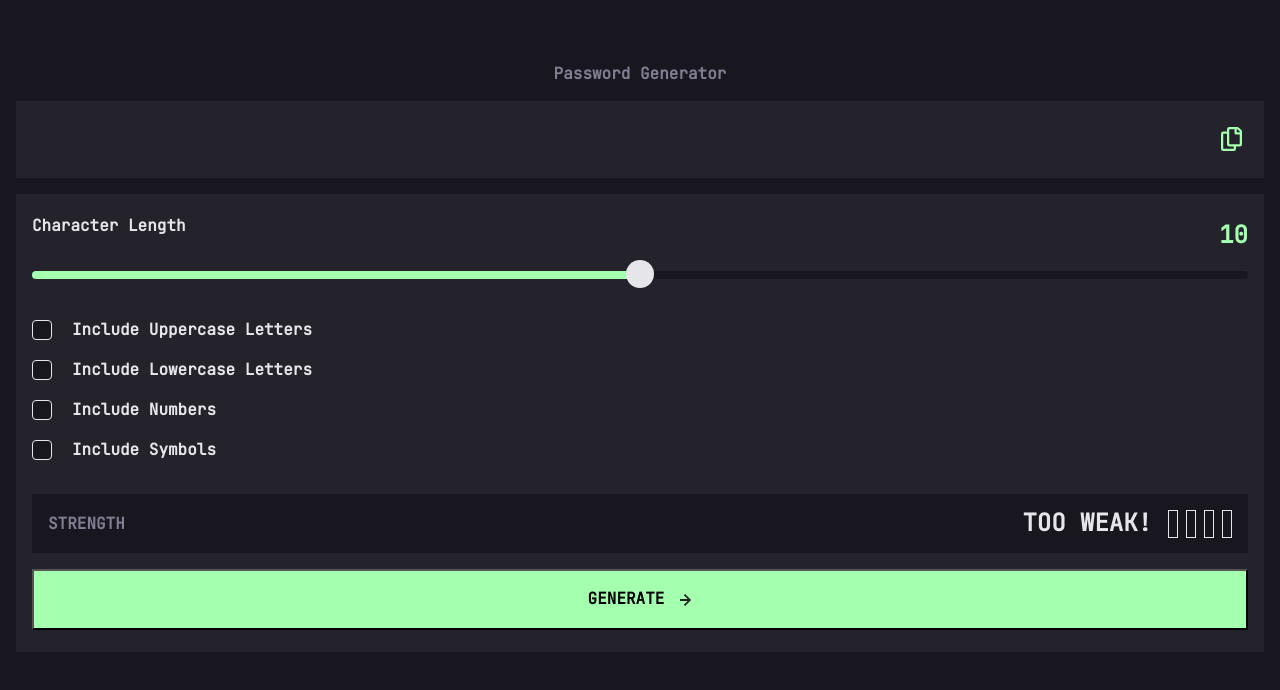
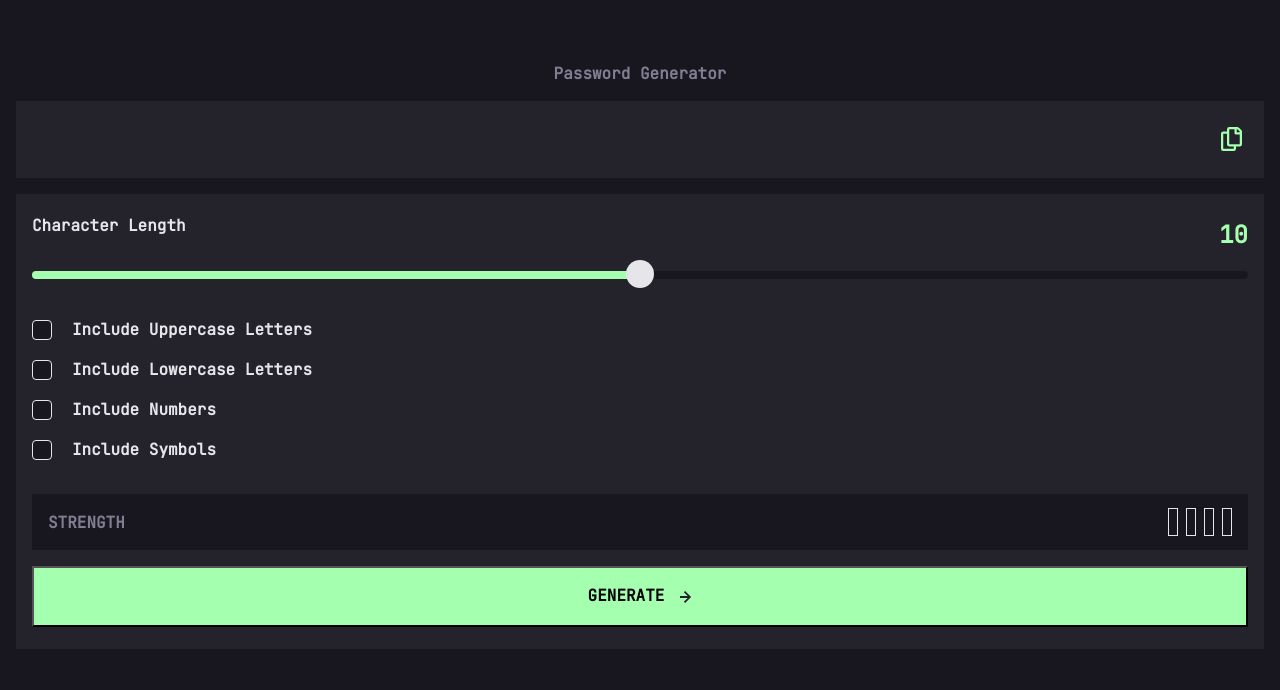
Before and after one commit to Oleksandr-Berd/password-generator, a React (Create React App) app: page / in a window 1280 px wide. Shown: the top 690 px of the page. Built offline with nearby package versions, Linux system fonts and the light colour scheme.

Commit message:
made indicator bar logic

```diff
--- a/src/components/PasswordForm/PasswordForm.tsx
+++ b/src/components/PasswordForm/PasswordForm.tsx
@@ -52,6 +52,8 @@ const PasswordForm = ({ password, handleGenerate, strengthIndicator }: IProps):
             if (values.symbols) values.arrayIndicators.push(values.symbols)
 
             const status = values.arrayIndicators
+            console.log(status);
+
             handleGenerate(status)
 
 
@@ -79,6 +81,7 @@ const PasswordForm = ({ password, handleGenerate, strengthIndicator }: IProps):
     }
 
     const position = Number((formic.values.charLength / formic.values.maxLength * 100).toFixed(2))
+    console.log(strengthIndicator);
 
 
     return (<form onSubmit={handleSubmit}>
@@ -95,8 +98,7 @@ const PasswordForm = ({ password, handleGenerate, strengthIndicator }: IProps):
                 <SC.Range name="charLength" min={0} max={20} onChange={handleRangeChange} position={position} />
             </div>
             <SC.CheckBox type='checkbox' id={`check-api-checkbox`}>
-                {optionsCheck.map((el) =>
-                {
+                {optionsCheck.map((el) => {
                     const indicator = el.split(" ")[1].toLowerCase()
                     return <SC.ChecksContainer key={el}>
                         <SC.CheckInput type='checkbox' isValid arrow={path} name={indicator} onChange={handleCheckChange} checked={formic.values[indicator]} />
@@ -110,10 +112,11 @@ const PasswordForm = ({ password, handleGenerate, strengthIndicator }: IProps):
                 <SC.StrengthTitle>strength</SC.StrengthTitle>
                 <SC.StrengthIndicatorContainer>
                     <SC.StrengthIndicatorText>{strengthIndicator}</SC.StrengthIndicatorText>
-                    <SC.StrengthIndicatorItem ></SC.StrengthIndicatorItem>
-                    <SC.StrengthIndicatorItem></SC.StrengthIndicatorItem>
-                    <SC.StrengthIndicatorItem></SC.StrengthIndicatorItem>
-                    <SC.StrengthIndicatorItem></SC.StrengthIndicatorItem>
+                    <SC.StrengthIndicatorItem active={strengthIndicator !== "" ? "true" : undefined} status_color={strengthIndicator}
+                    ></SC.StrengthIndicatorItem>
+                    <SC.StrengthIndicatorItem active={strengthIndicator !== "" && strengthIndicator !== "too weak!" ? "true" : undefined} status_color={strengthIndicator}></SC.StrengthIndicatorItem>
+                    <SC.StrengthIndicatorItem active={strengthIndicator === "medium" || strengthIndicator === "strong" ? "true" : undefined} status_color={strengthIndicator}></SC.StrengthIndicatorItem>
+                    <SC.StrengthIndicatorItem active={strengthIndicator === "strong" ? "true" : undefined} status_color={strengthIndicator}></SC.StrengthIndicatorItem>
                 </SC.StrengthIndicatorContainer>
             </SC.StrengthContainer>
             <SC.SubmitButton type="submit"><span>generate</span> <ArrowSvg /></SC.SubmitButton>
@@ -122,3 +125,5 @@ const PasswordForm = ({ password, handleGenerate, strengthIndicator }: IProps):
 }
 
 export default PasswordForm;
+
+// status = { formic.values.arrayIndicators.length > 0 ? formic.values.arrayIndicators.length : null }
--- a/src/components/PasswordForm/PasswordFormStyled.ts
+++ b/src/components/PasswordForm/PasswordFormStyled.ts
@@ -3,7 +3,9 @@ import Form from "react-bootstrap/Form";
 
 interface StyleProps {
   position?: number;
-}
+  active?: string | undefined;
+  status_color?: string;
+};
 
 export const DisplayContainer = styled.div`
   display: flex;
@@ -180,12 +182,23 @@ export const StrengthIndicatorText = styled.h4`
   font-weight: ${(props) => props.theme.weight.bold};
 `;
 
-export const StrengthIndicatorItem = styled.div`
+export const StrengthIndicatorItem = styled.div<StyleProps>`
   width: 10px;
   height: 28px;
 
   border: 1px solid ${(props) => props.theme.color.text};
   line-height: 1.29;
+
+  background-color: ${(props) =>
+    props.active && props.status_color === "too weak!"
+      ? props.theme.color.poor
+      : props.active && props.status_color === "weak"
+      ? props.theme.color.weak
+      : props.active && props.status_color === "medium"
+      ? props.theme.color.medium
+      : props.active && props.status_color === "strong"
+      ? props.theme.color.success
+      : "transparent"};
 
   &:not(:last-child) {
     margin-right: ${(props) => props.theme.space[2]};
--- a/src/components/PasswordGenerator/PasswordGenerator.tsx
+++ b/src/components/PasswordGenerator/PasswordGenerator.tsx
@@ -5,13 +5,11 @@ import * as SC from "./PasswordGeneratorStyled"
 
 const PasswordGenerator = (): JSX.Element => {
     const [password, setPassword] = useState<string>("")
-    const [strengthIndicator, setStrengthIndicator] = useState<string>("too weak!")
+    const [strengthIndicator, setStrengthIndicator] = useState<string>("")
 
   const strength = ["too weak!", "weak", "medium", "strong"]
 
     const handleGenerate = (status:boolean[]) => {
-
-        console.log(status);
 
         status.length > 0 ? setStrengthIndicator(strength[status.length - 1]) : setStrengthIndicator("too weak!")
     }
```
